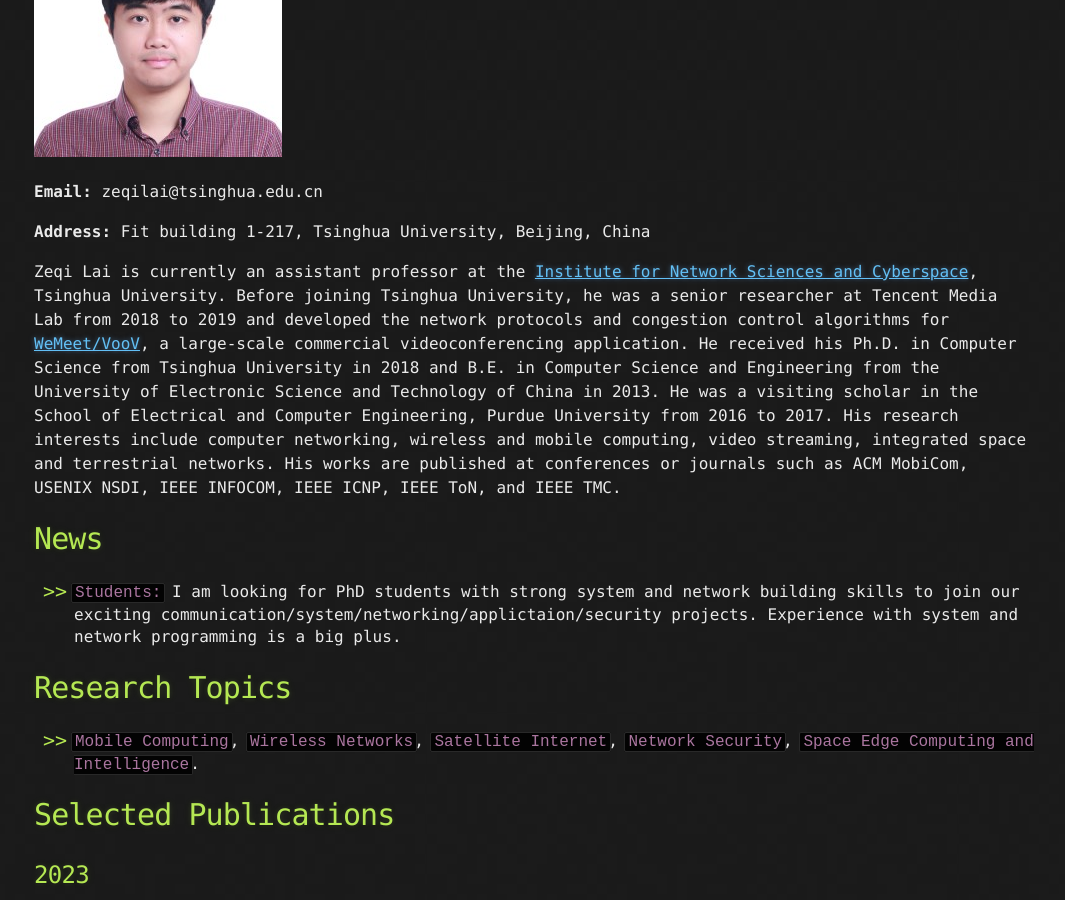
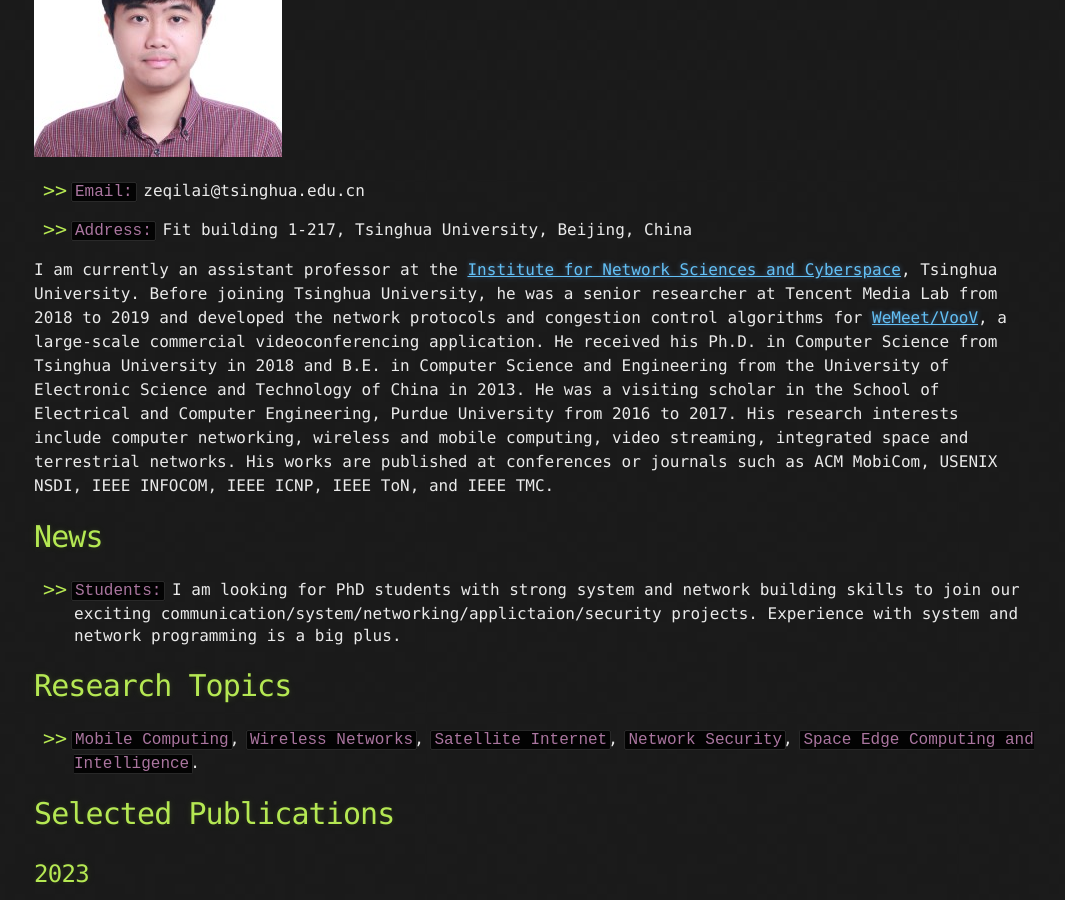
Before and after one commit to lzq8272587/lzq8272587.github.io, a Jekyll site: the page built from index.md, in a window 1280 px wide and 900 px high, scrolled down 351 px. Shown: the whole window, without its empty margins (106-1171 px from the left). Built offline with Jekyll 4.4.1, drawn with Linux system fonts in a browser that asks for light colours; our own code applies the rules of GitHub Pages for plain Markdown files.

Commit message:
Update index.md
Update info.

```diff
--- a/index.md
+++ b/index.md
@@ -2,11 +2,11 @@
 ![Avatar](./avatar-22.jpg)
 
 
-**Email:** zeqilai@tsinghua.edu.cn
+* `Email:` zeqilai@tsinghua.edu.cn
 
-**Address:** Fit building 1-217, Tsinghua University, Beijing, China
+* `Address:` Fit building 1-217, Tsinghua University, Beijing, China
 
-Zeqi Lai is currently an assistant professor at the [Institute for Network Sciences and Cyberspace](https://www.insc.tsinghua.edu.cn/), Tsinghua University. Before joining Tsinghua University, he was a senior researcher at Tencent Media Lab from 2018 to 2019 and developed the network protocols and congestion control algorithms for [WeMeet/VooV](https://voovmeeting.com/), a large-scale commercial videoconferencing application. He received his Ph.D. in Computer Science from Tsinghua University in 2018 and B.E. in Computer Science and Engineering from the University of Electronic Science and Technology of China in 2013. He was a visiting scholar in the School of Electrical and Computer Engineering, Purdue University from 2016 to 2017. His research interests include computer networking, wireless and mobile computing, video streaming, integrated space and terrestrial networks. His works are published at conferences or journals such as ACM MobiCom, USENIX NSDI, IEEE INFOCOM, IEEE ICNP, IEEE ToN, and IEEE TMC.
+I am currently an assistant professor at the [Institute for Network Sciences and Cyberspace](https://www.insc.tsinghua.edu.cn/), Tsinghua University. Before joining Tsinghua University, he was a senior researcher at Tencent Media Lab from 2018 to 2019 and developed the network protocols and congestion control algorithms for [WeMeet/VooV](https://voovmeeting.com/), a large-scale commercial videoconferencing application. He received his Ph.D. in Computer Science from Tsinghua University in 2018 and B.E. in Computer Science and Engineering from the University of Electronic Science and Technology of China in 2013. He was a visiting scholar in the School of Electrical and Computer Engineering, Purdue University from 2016 to 2017. His research interests include computer networking, wireless and mobile computing, video streaming, integrated space and terrestrial networks. His works are published at conferences or journals such as ACM MobiCom, USENIX NSDI, IEEE INFOCOM, IEEE ICNP, IEEE ToN, and IEEE TMC.
 
 
 # News
```
